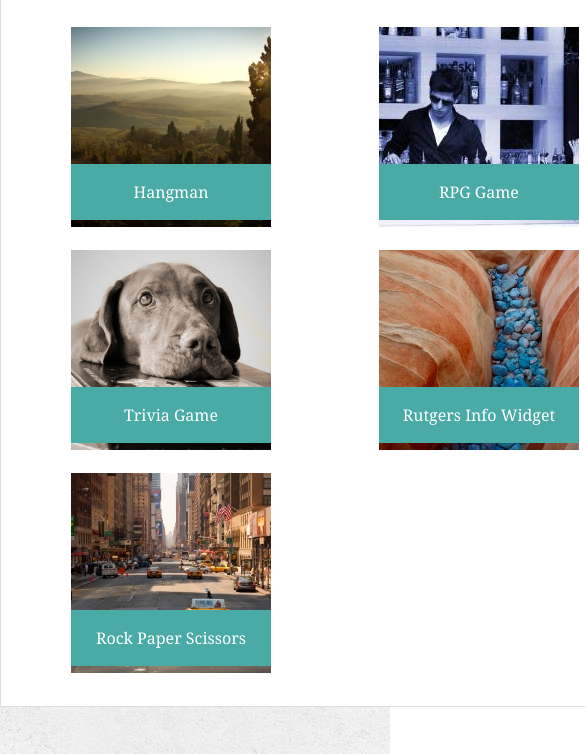
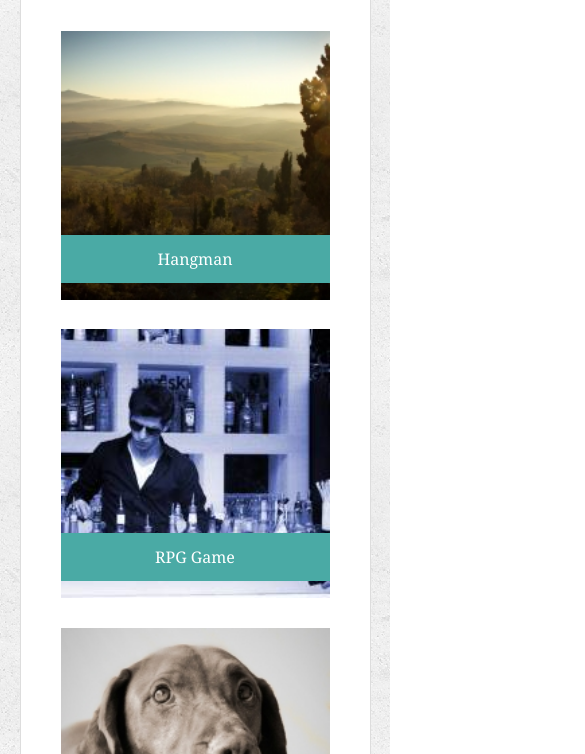
Before and after one commit to davidbinstock/Responsive-Portfolio, a plain HTML site: page portfolio.html in a window 390 px wide. Shown: the part 260-1014 px from the top of the page, 585 px wide, since content can reach past the window. Drawn offline with Linux system fonts and the light colour scheme.

Commit message:
egads i think we've done it

```diff
--- a/assets/css/style_about-me.css
+++ b/assets/css/style_about-me.css
@@ -48,6 +48,9 @@ main {
 .profile-pic {
     float: left;
     padding: 5px 20px 0 0;
+    max-width: 150px;
+    width: auto;
+    height:auto;
 }
 
 .main-text {
@@ -103,3 +106,73 @@ aside {
     width: 70px;
     padding: 4px 4px 3px 3px;
 }
+
+/* ------------------------ */
+/* -----media queries------ */
+/* ------------------------ */
+
+@media screen and (max-width: 980px) {
+
+.content-area {
+    -background-color: blue;
+    -background-image: none;
+}
+
+.content-wrapper{
+    width: 700px;
+}
+
+main {
+    width: 55%;
+}
+
+.profile-pic{
+    max-width: none;
+    width:100%;
+}
+
+}
+
+@media screen and (max-width: 768px) {
+
+.content-area {
+    -background-color: rgb(114, 201, 92);
+    -background-image: none;
+}
+
+.content-wrapper{
+    flex-flow: column nowrap;
+    width: auto;
+}
+
+main {
+    width: 90vw;
+    margin-right:auto;
+    margin-left: auto;
+}
+
+.profile-pic{
+    max-width: 50%;
+}
+
+aside {
+    width: 90vw;
+    margin-right:auto;
+    margin-left: auto;
+    margin-top: 5%;
+}
+
+.aside-link-wrapper{
+    justify-content: flex-start;
+}
+
+}
+
+@media screen and (max-width: 640px){
+
+.profile-pic{
+    max-width: 100%;
+    width: 100%;
+}
+
+}
--- a/assets/css/style_portfolio.css
+++ b/assets/css/style_portfolio.css
@@ -62,7 +62,7 @@ main {
     /* teal box */
     background-color: #4aaaa5;
     width:200px;
-    padding: 20px 0;
+    padding: 1em 0;
 
     /* text formatting */
     color: #ffffff;
@@ -125,3 +125,88 @@ aside {
     width: 70px;
     padding: 4px 4px 3px 3px;
 }
+
+/* ------------------------ */
+/* -----media queries------ */
+/* ------------------------ */
+
+@media screen and (max-width: 980px) {
+
+.content-area {
+    -background-color: blue;
+    -background-image: none;
+}
+
+.content-wrapper{
+    width: 700px;
+}
+
+main {
+    width: 55%;
+}
+
+.portfolio-wrapper{
+    padding: 0;
+}
+
+.portfolio-icon{
+    width:100%;
+    padding: 0;
+    margin: 5% 0;
+}
+
+.portfolio-img{
+    max-width: 100%;
+    width:100%;
+}
+
+.portfolio-label{
+    width: 100%;
+}
+
+}
+
+@media screen and (max-width: 768px) {
+
+.content-area {
+    -background-color: rgb(114, 201, 92);
+    -background-image: none;
+}
+
+.content-wrapper{
+    flex-flow: column nowrap;
+    width: auto;
+}
+
+main {
+    width: 90vw;
+    margin-right:auto;
+    margin-left: auto;
+}
+
+aside {
+    width: 90vw;
+    margin-right:auto;
+    margin-left: auto;
+    margin-top: 5%;
+}
+
+.aside-link-wrapper{
+    justify-content: flex-start;
+}
+
+.portfolio-icon{
+    width:45%;
+    padding: 0;
+    margin: 5% 0;
+}
+
+}
+
+@media screen and (max-width: 640px){
+
+.portfolio-icon{
+    width: 100%;
+}
+
+}
--- a/portfolio.html
+++ b/portfolio.html
@@ -30,23 +30,23 @@
             <div class="main-title">Portfolio</div>
             <div class="portfolio-wrapper">
                 <div class="portfolio-icon">
-                    <img src="./assets/images/placeholder12.jpg">
+                    <img class="portfolio-img" src="./assets/images/placeholder12.jpg">
                     <div class="portfolio-label">Hangman</div>
                 </div>
                 <div class="portfolio-icon">
-                    <img src="./assets/images/placeholder10.jpg">
+                    <img class="portfolio-img" src="./assets/images/placeholder10.jpg">
                     <div class="portfolio-label">RPG Game</div>
                 </div>
                 <div class="portfolio-icon">
-                    <img src="./assets/images/placeholder14.jpg">
+                    <img class="portfolio-img" src="./assets/images/placeholder14.jpg">
                     <div class="portfolio-label">Trivia Game</div>
                 </div>
                 <div class="portfolio-icon">
-                    <img src="./assets/images/placeholder11.jpg">
+                    <img class="portfolio-img" src="./assets/images/placeholder11.jpg">
                     <div class="portfolio-label">Rutgers Info Widget</div>
                 </div>
                 <div class="portfolio-icon">
-                    <img src="./assets/images/placeholder15.jpg">
+                    <img class="portfolio-img" src="./assets/images/placeholder15.jpg">
                     <div class="portfolio-label">Rock Paper Scissors</div>
                 </div>
             </div>
```
Also changed, not shown: index.html (+0 -2 lines).
